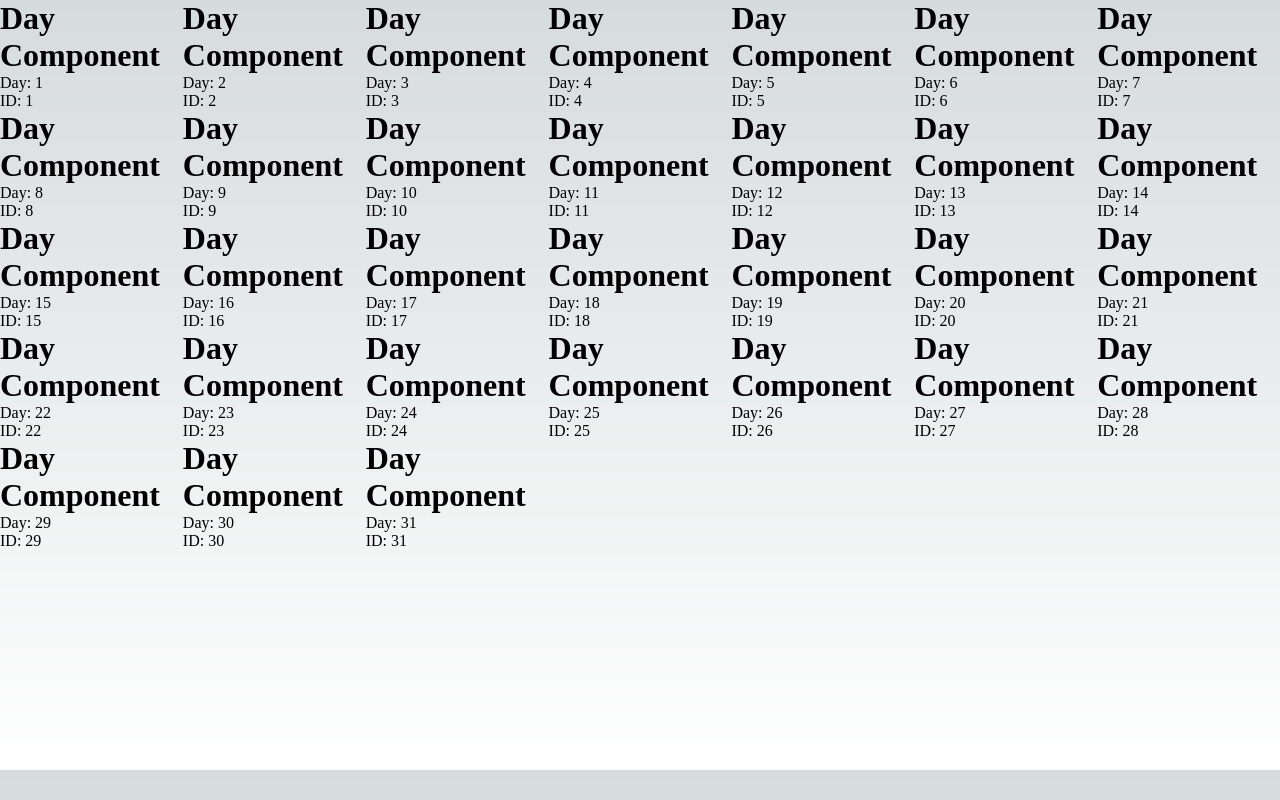
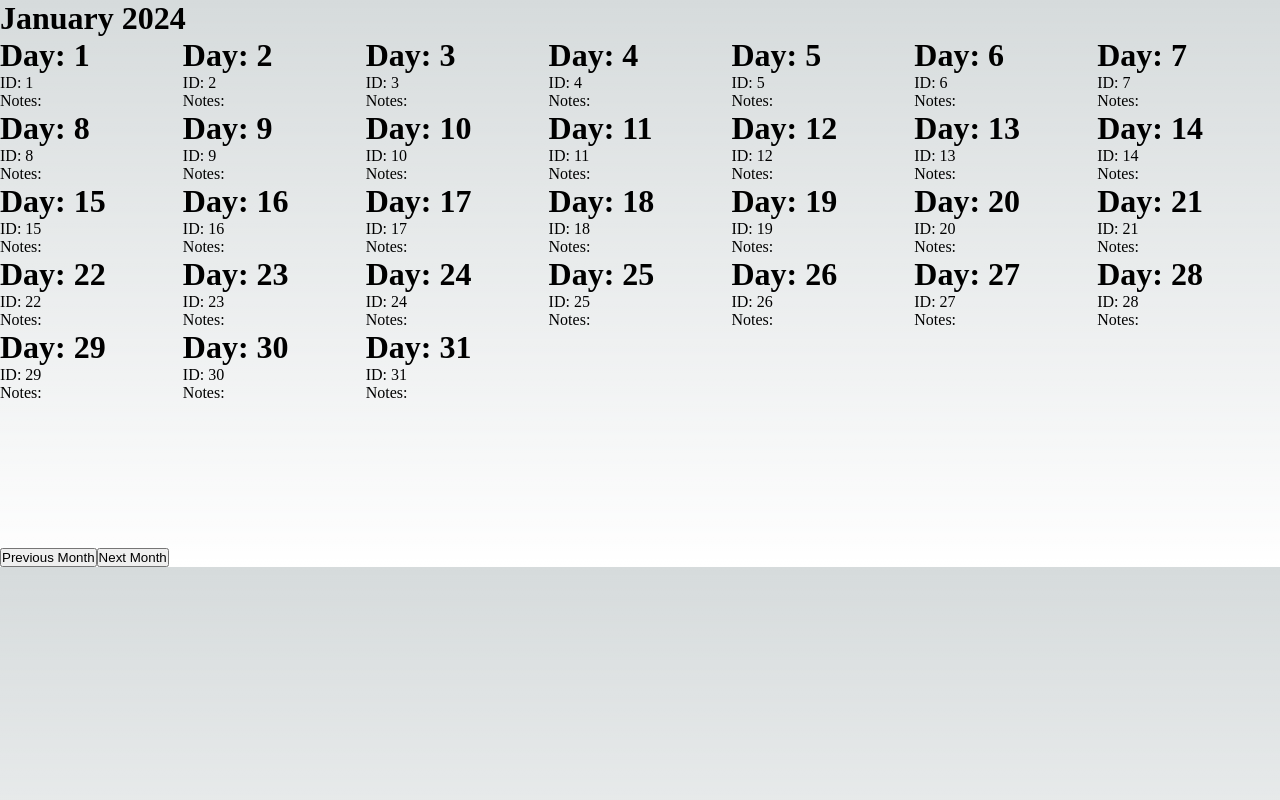
Before and after one commit to healandrepair/homework-for-life, a Next.js app in the folder homework-for-life/: page /calendar in a window 1280 px wide. Built offline with nearby package versions, Linux system fonts and the light colour scheme.

Commit message:
Add buttons to change month

```diff
--- a/homework-for-life/components/Day/dayComponent.tsx
+++ b/homework-for-life/components/Day/dayComponent.tsx
@@ -1,9 +1,9 @@
-function DayComponent({ day, month, id }: {day: number,  id: number, month: number}) {
+function DayComponent({ day, month, id, note}: {day: number,  id: number, month: number, note: string}) {
     return (
         <div>
-            <h1>Day Component</h1>
-            <p>Day: {day}</p>
+            <h1>Day: {day}</h1>
             <p>ID: {id}</p>
+            <p>Notes: {note}</p>
         </div>
     );
 }
--- a/homework-for-life/src/pages/calendar.tsx
+++ b/homework-for-life/src/pages/calendar.tsx
@@ -29,6 +29,21 @@ function calendar() {
         12: 31
     }
 
+    const months : { [key:number ]: string} = {
+        1: "January",
+        2: "February",
+        3: "March",
+        4: "April",
+        5: "May",
+        6: "June",
+        7: "July",
+        8: "August",
+        9: "September",
+        10:"October",
+        11:"November",
+        12:"December",
+    }
+
     const initaliseDays = () => {
         const dayArray: Day[] = Array.from({ length: days[currentMonth] }, (_, index) => ({
             id: index + 1,
@@ -50,19 +65,41 @@ function calendar() {
         ));
     };
 
-    //
-    // return (
-    //     <div className={styles.container}>
-    //         {daysInMonth.map((day) => (
-    //             <DayComponent key={day.id} day={day.day} month={day.month} id={day.id}/>
-    //         ))}
-    //     </div>
-    // );
+
+    const previousMonth = () => {
+        if (currentMonth === 1) {
+            setCurrentMonth(12);
+        }
+        else {
+            setCurrentMonth(currentMonth - 1);
+        }
+    }
+
+    const nextMonth = () => {
+        if (currentMonth === 12) {
+            setCurrentMonth(1);
+        }
+        else {
+            setCurrentMonth(currentMonth + 1);
+        }
+    }
 
     return (
-        <div className={styles.container}>
-            {createDaysComponent()}
-        </div>)
+        <div>
+            <h1>{months[currentMonth]} 2024</h1>
+
+            <div className={styles.container}>
+                {createDaysComponent()}
+            </div>
+
+            <button onClick={previousMonth}>
+                Previous Month
+            </button>
+            <button onClick={nextMonth}>
+                Next Month
+            </button>
+        </div>
+    )
 }
 
 export default calendar;
```
